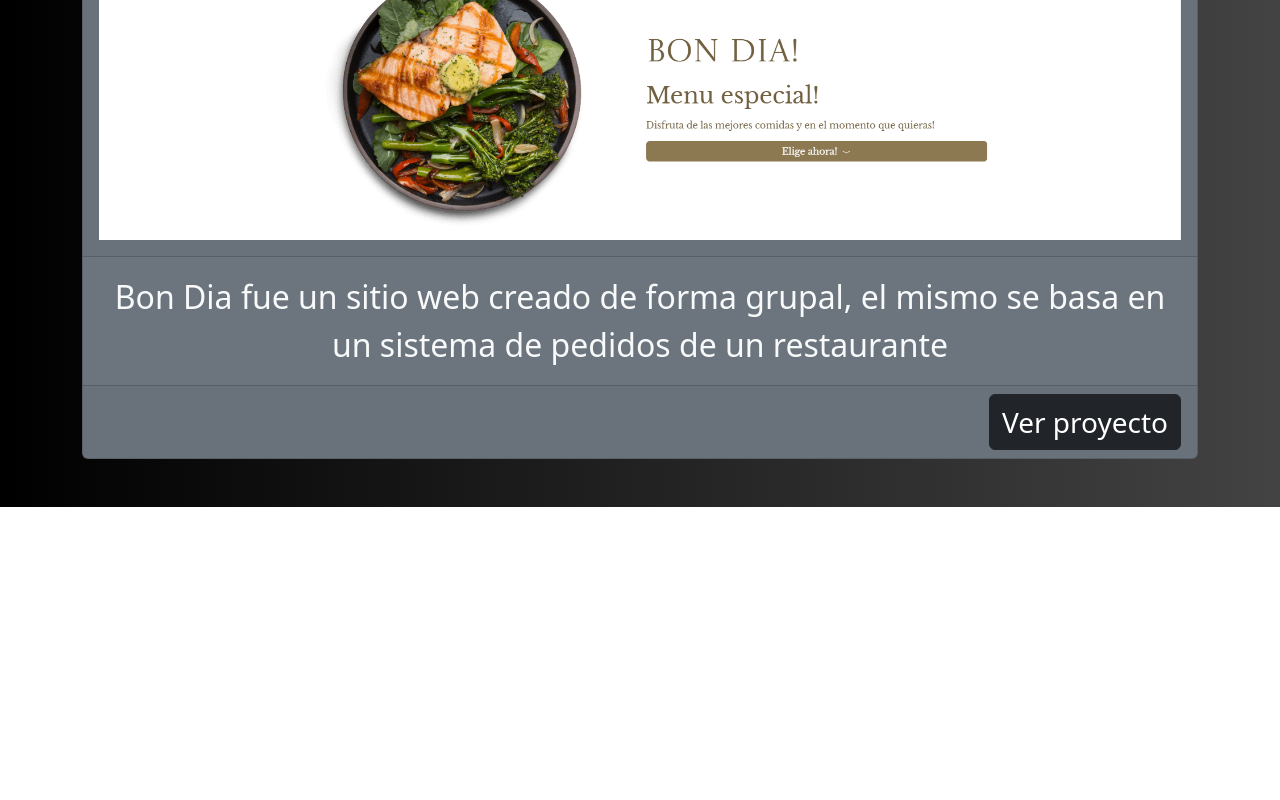
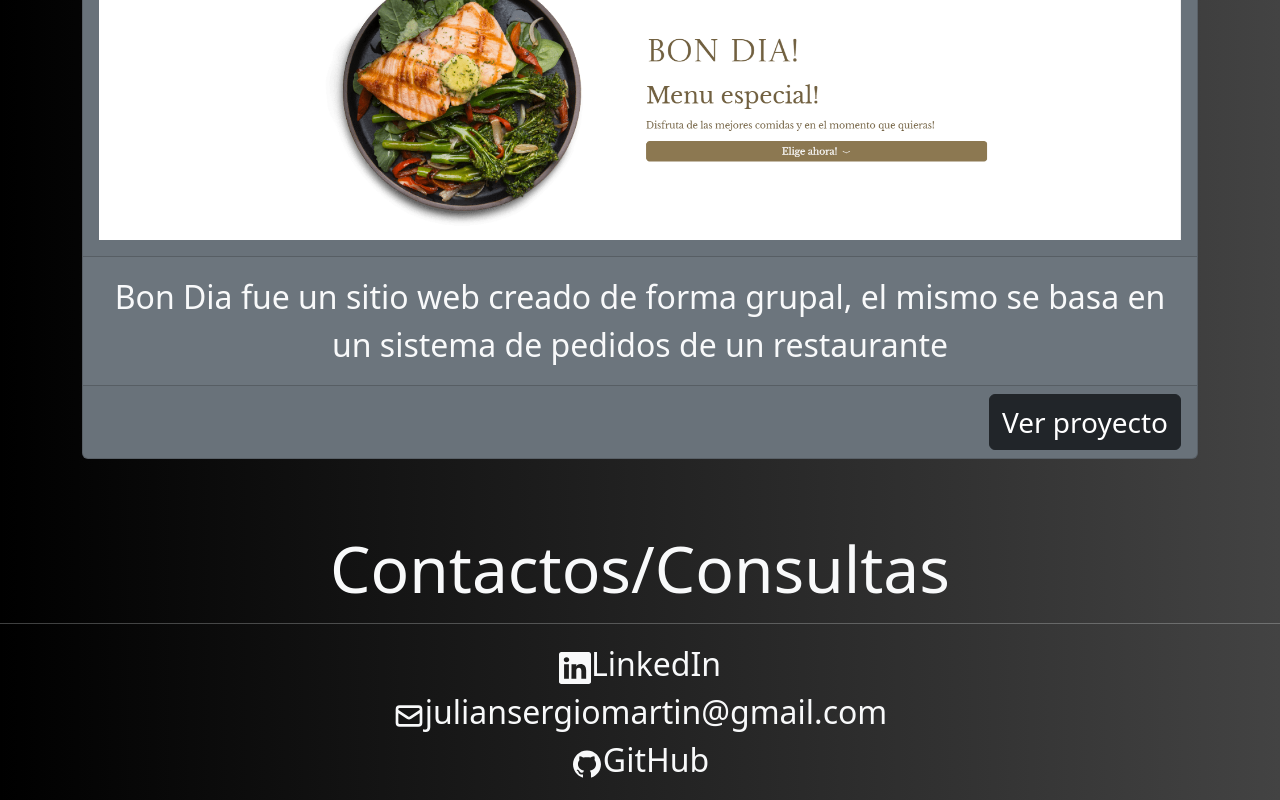
Before and after one commit to Juliancito1/Portfolio, a React (Vite) app: page / in a window 1280 px wide. Shown: the part 3638-4438 px from the top of the page. Before the commit the page ends 4145 px from the top, so only its background shows below. Built offline with nearby package versions, Linux system fonts and the light colour scheme.

Commit message:
Se realizo el componente contacto y se elimino la altura de css en el navbar

```diff
--- a/src/App.css
+++ b/src/App.css
@@ -32,7 +32,6 @@
 
 .navbar{
     background-color: rgb(99, 98, 98);
-    height: 100px;
 }
 
 @media (min-width: 992px)
--- a/src/App.jsx
+++ b/src/App.jsx
@@ -5,6 +5,7 @@ import Menu from './views/Menu';
 import Info from './components/Info';
 import Conocimientos from './components/Conocimientos';
 import Proyectos from './components/Proyectos';
+import Contacto from './components/Contacto';
 function App() {
 
   return (
@@ -14,6 +15,7 @@ function App() {
         <Info></Info>
         <Conocimientos></Conocimientos>
         <Proyectos></Proyectos>
+        <Contacto></Contacto>
     </section>
   )
   }
--- a/src/components/Contacto.jsx
+++ b/src/components/Contacto.jsx
@@ -1,11 +1,24 @@
-import { Container } from 'react-bootstrap';
+import { Row, Col} from 'react-bootstrap';
 import {BsLinkedin} from 'react-icons/bs'
+import {HiOutlineMail} from 'react-icons/hi'
+import {AiFillGithub} from 'react-icons/ai'
 const Contacto = () => {
     return (
-        <section>
-            <h2 className='mt-4 text-center'>Contactos</h2>
-            <section className='my-3 text-center'>
-                <a href='https://www.linkedin.com/in/juli%C3%A1n-martin-2243b0274/' className='text-decoration-none text-light fs-2'><BsLinkedin></BsLinkedin></a>
+        <section className='text-light'>
+            <h2 className='mt-4 text-center display-3'>Contactos/Consultas</h2>
+            <hr></hr>
+            <section className='my-3 text-center d-flex justify-content-center'>
+                <Row>
+                    <Col md={12}>
+                <a href='https://www.linkedin.com/in/juli%C3%A1n-martin-2243b0274/' className='text-decoration-none text-light fs-2'><BsLinkedin></BsLinkedin><span>LinkedIn</span></a>
+                    </Col>
+                    <Col md={12}>
+                <a href="https://mail.google.com/mail/u/1/#inbox?compose=new" className='text-decoration-none text-light fs-2 mt-3'><HiOutlineMail></HiOutlineMail><span>juliansergiomartin@gmail.com</span></a>
+                    </Col>
+                    <Col md={12}>
+                <a href='https://github.com/Juliancito1' className='text-decoration-none text-light fs-2'><AiFillGithub></AiFillGithub><span>GitHub</span></a>
+                    </Col>
+                </Row>
             </section>
         </section>
     );
```
